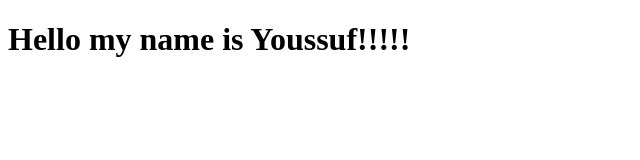
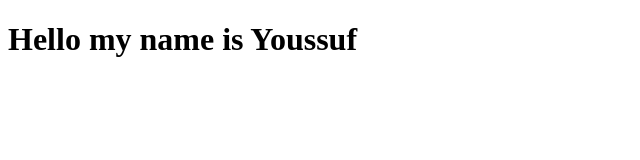
Before and after one commit to youssufsaheb/First-Project, a plain HTML site: page index.html in a window 1280 px wide. Shown: the full height of the page, 0-640 px from the left. Drawn offline with Linux system fonts and the light colour scheme.

Commit message:
Remove exclamation marks

```diff
--- a/index.html
+++ b/index.html
@@ -7,6 +7,6 @@
     <title>Document</title>
 </head>
 <body>
-    <h1>Hello my name is Youssuf!!!!!</h1>
+    <h1>Hello my name is Youssuf</h1>
 </body>
 </html>
```
